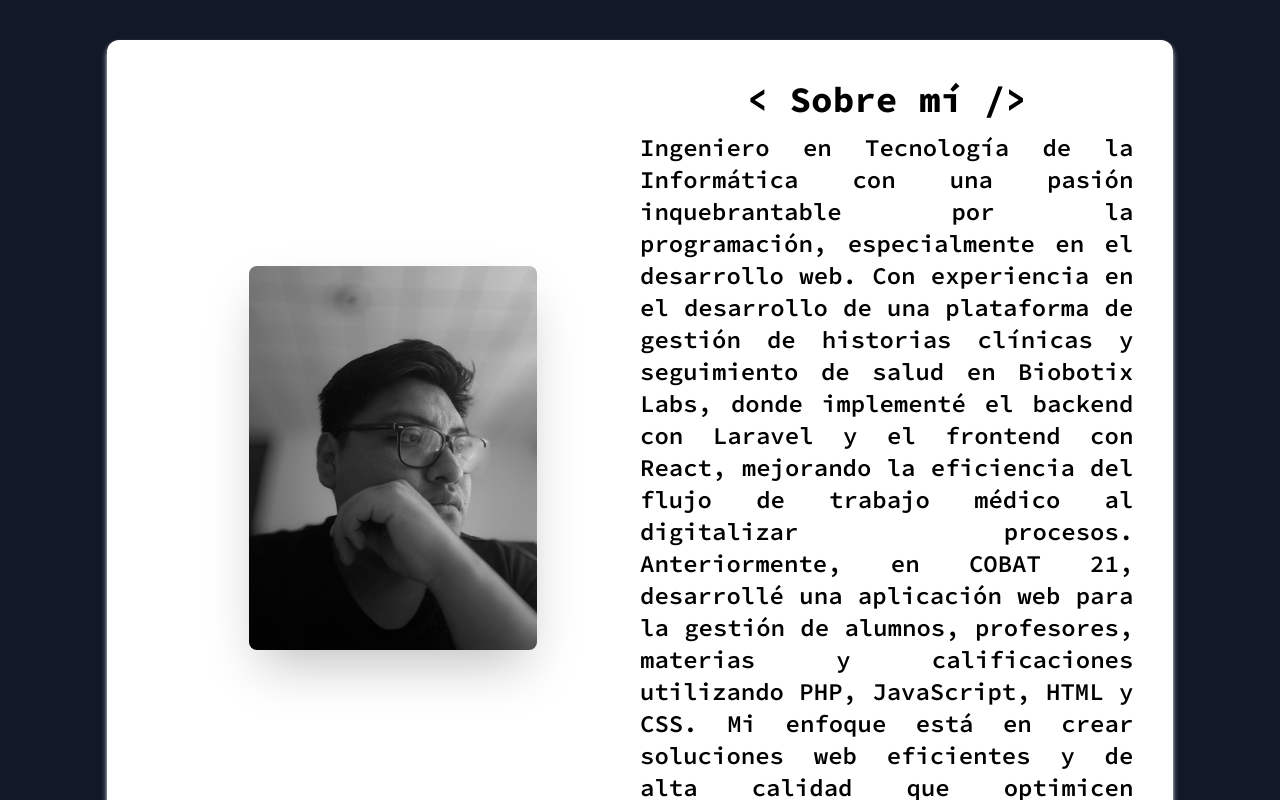
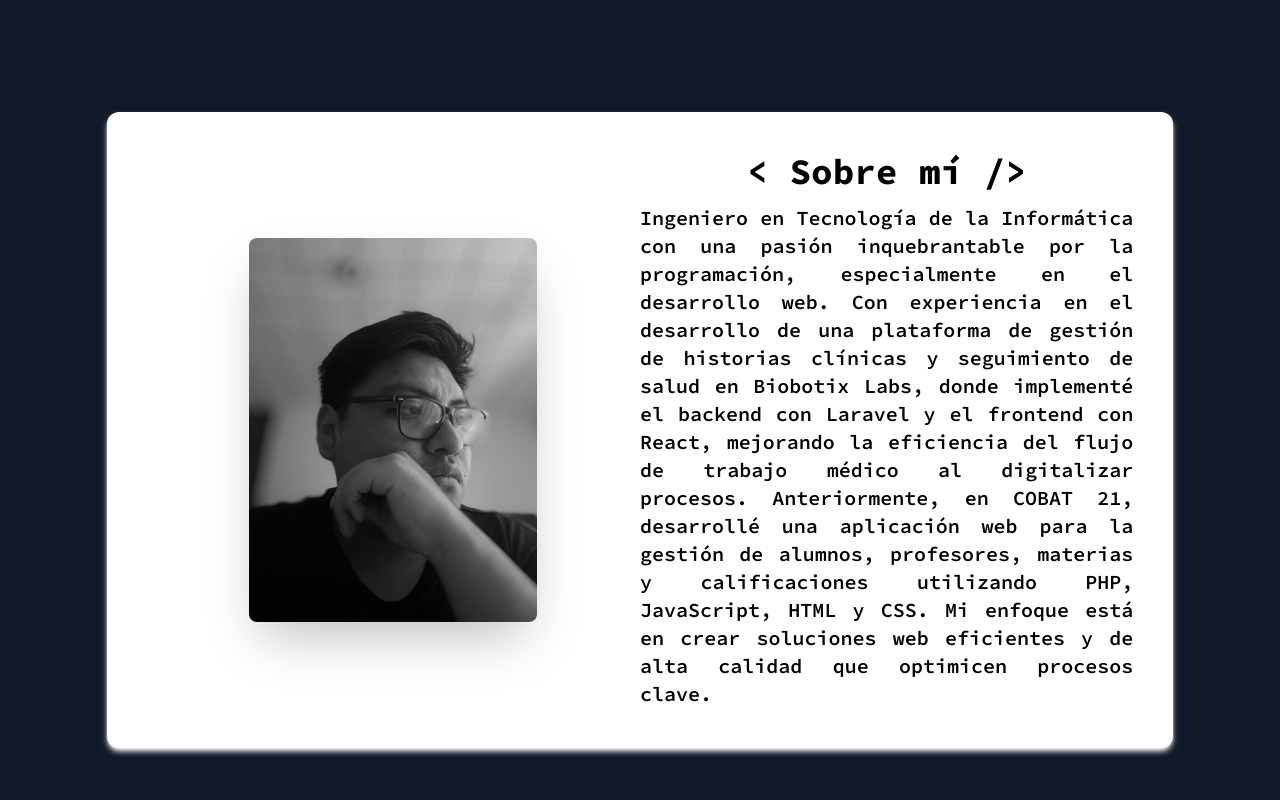
Before and after one commit to BethoGuti/mi-portafolio, a React (Create React App) app: page / in a window 1280 px wide. Shown: the part 780-1580 px from the top of the page. Built offline with nearby package versions, Linux system fonts and the light colour scheme.

Commit message:
Actualización del tamaño de letra de acerca de mí

```diff
--- a/src/components/AboutMe.jsx
+++ b/src/components/AboutMe.jsx
@@ -41,7 +41,7 @@
             <h2 className="text-center text-2xl sm:text-4xl font-bold mb-3">
               &lt; Sobre mí /&gt;
             </h2>
-            <p className="text-justify text-lg sm:text-2xl font-semibold">
+            <p className="text-justify text-base sm:text-xl font-semibold">
               Ingeniero en Tecnología de la Informática con una pasión
               inquebrantable por la programación, especialmente en el desarrollo
               web. Con experiencia en el desarrollo de una plataforma de gestión
```
